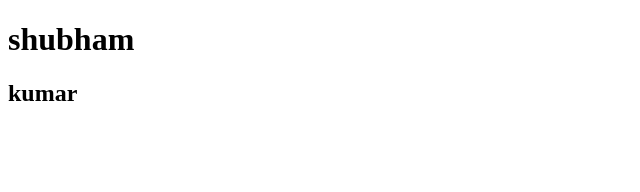
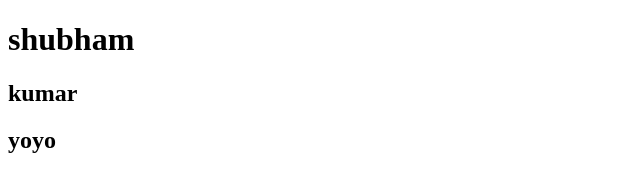
Before and after one commit to shubk4/coursera-test, a plain HTML site: page site/index.html in a window 1280 px wide. Shown: the full height of the page, 0-640 px from the left. Drawn offline with Linux system fonts and the light colour scheme.

Commit message:
small changes

```diff
--- a/site/index.html
+++ b/site/index.html
@@ -6,6 +6,6 @@
 <body>
 <h1>shubham</h1>
 <h2>kumar</h2>
-
+<h2>yoyo</h2>
 </body>
 </html>
```
